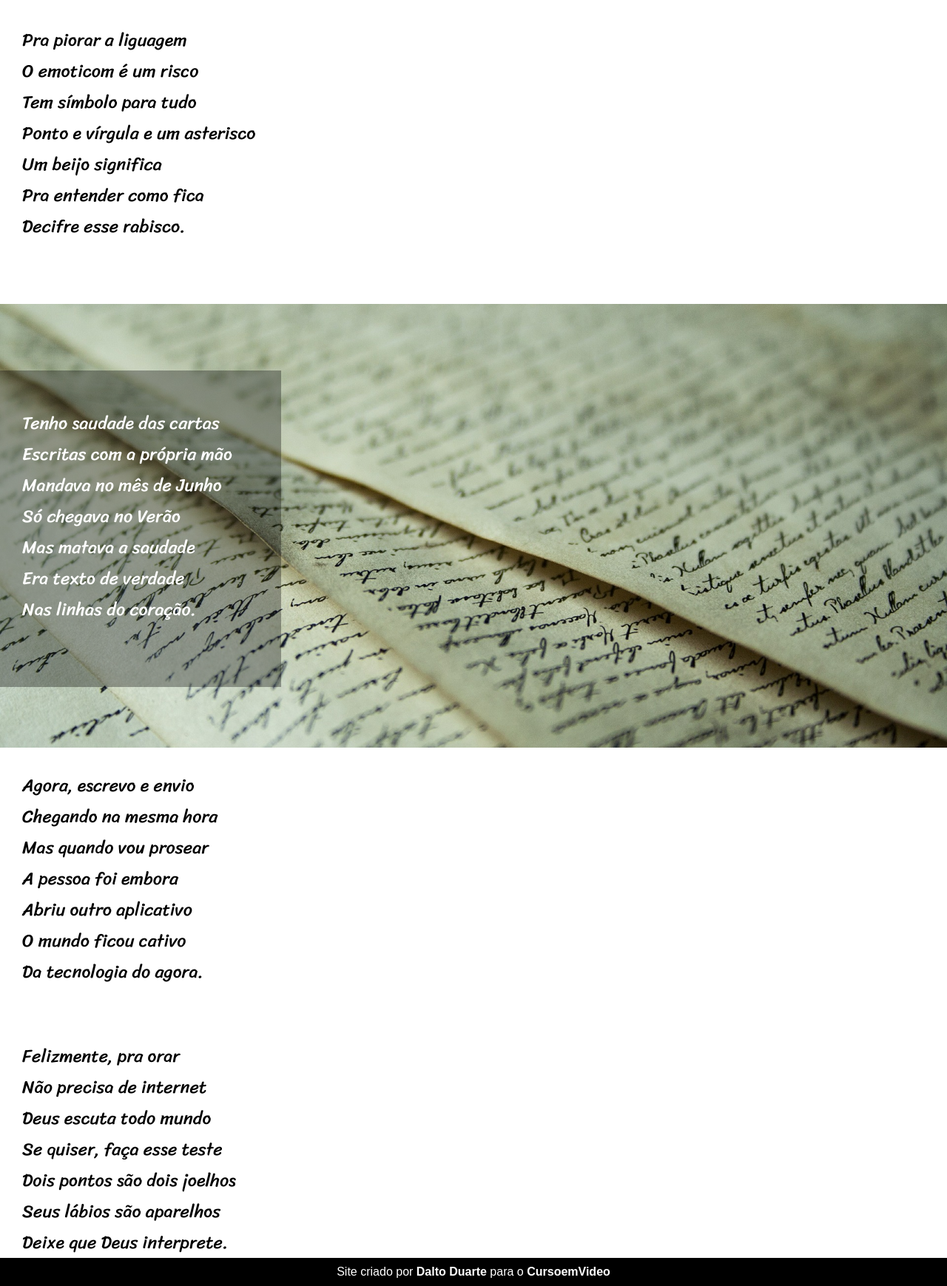
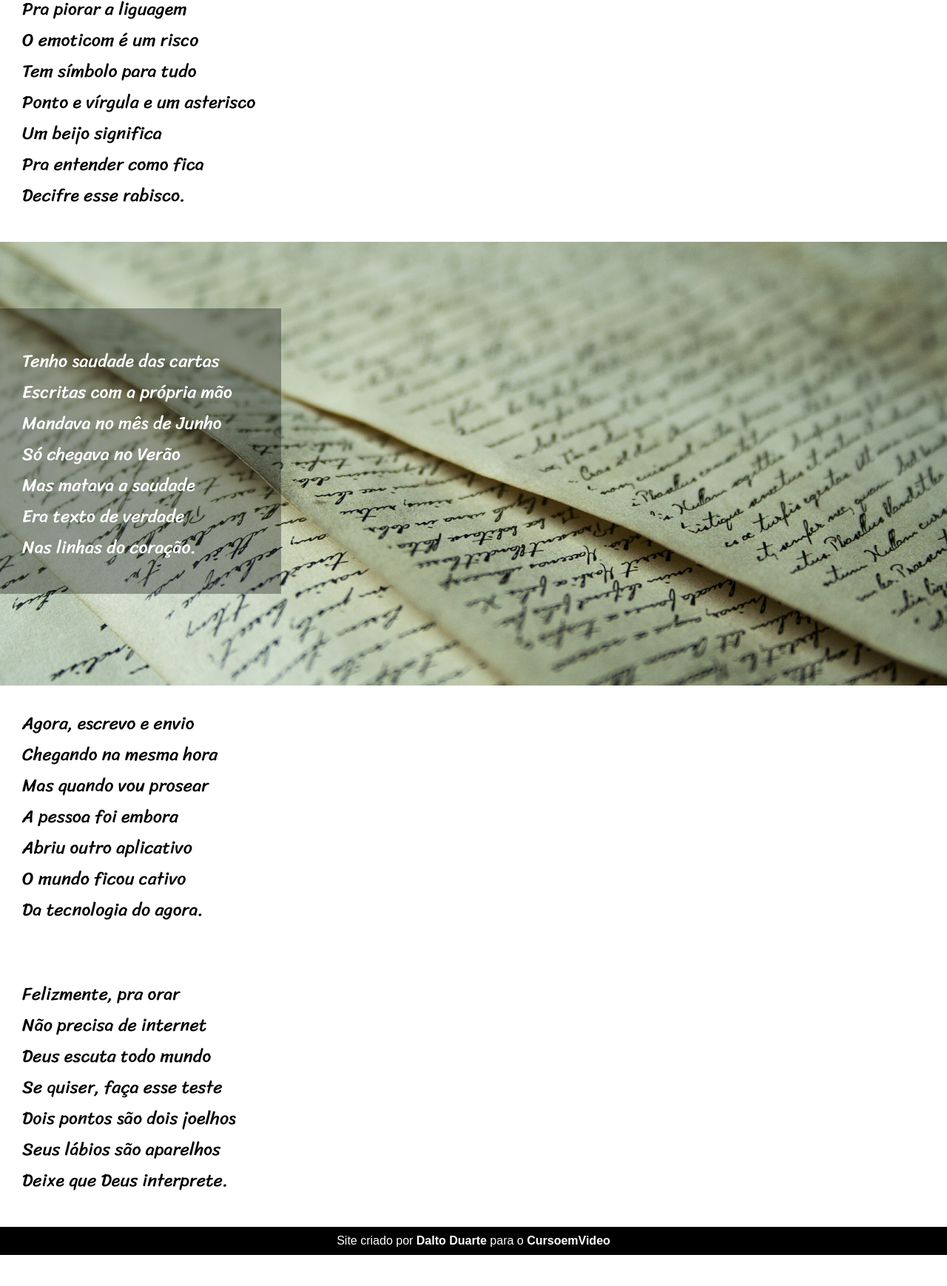
Before and after one commit to Dalsinho/html-css, a plain HTML site: page desafios/d012/projeto-cordel.html in a window 1280 px wide. Shown: the part 1559-3298 px from the top of the page at 74% size. After the commit the page ends 3256 px from the top, so only its background shows below. Drawn offline with Linux system fonts and the light colour scheme.

Commit message:
atualização

```diff
--- a/desafios/d012/projeto-cordel.html
+++ b/desafios/d012/projeto-cordel.html
@@ -21,7 +21,7 @@
                 Mensagem curta e fria <br>
                 Twitter e Facebook <br>
                 Antes que eu caduque <br>
-                Vou dizer tudo em poesia. <br><br><br>
+                Vou dizer tudo em poesia. <br><br>
             </p>
         </section>
 
@@ -34,7 +34,7 @@
                     O "O" e o "E" foi riscado <br>
                     Para declarar o amor <br>
                     Basta botar uma flor <br>
-                    E um coração desenhado. <br><br><br>
+                    E um coração desenhado. <br><br>
                 </p>
             </div>
         </section>
@@ -48,9 +48,8 @@
                 Agora é .com <br>
                 Se o saite é muito bom <br>
                 Ele vale um alto preço. <br><br>
-        </section>
+            </p>
 
-        <section class="normal">
             <p>
                 Pra piorar a liguagem <br>
                 O emoticom é um risco <br>
@@ -58,7 +57,7 @@
                 Ponto e vírgula e um asterisco <br>
                 Um beijo significa <br>
                 Pra entender como fica <br>
-                Decifre esse rabisco. <br><br><br>
+                Decifre esse rabisco. <br><br>
             </p>
         </section>
 
@@ -71,7 +70,7 @@
                     Só chegava no Verão <br>
                     Mas matava a saudade <br>
                     Era texto de verdade <br>
-                    Nas linhas do coração. <br><br><br>
+                    Nas linhas do coração. <br><br>
                 </p>
         </div>
         </section>
@@ -85,9 +84,8 @@
                 Abriu outro aplicativo <br>
                 O mundo ficou cativo <br>
                 Da tecnologia do agora. <br><br>
-        </section>
+            </p>
 
-        <section class="normal">
             <p>
                 Felizmente, pra orar <br>
                 Não precisa de internet <br>
@@ -95,7 +93,7 @@
                 Se quiser, faça esse teste <br>
                 Dois pontos são dois joelhos <br>
                 Seus lábios são aparelhos <br>
-                Deixe que Deus interprete.
+                Deixe que Deus interprete. <br> <br>
             </p>
         </section>
     </main>
```
